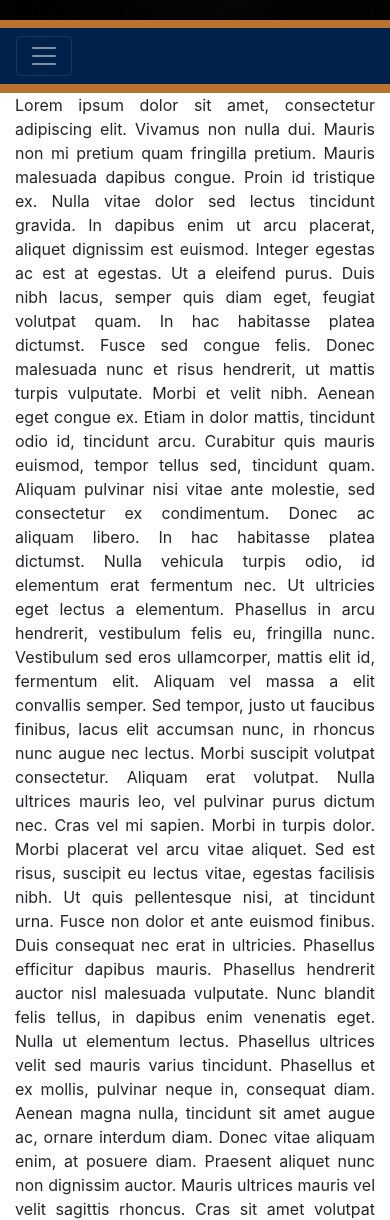
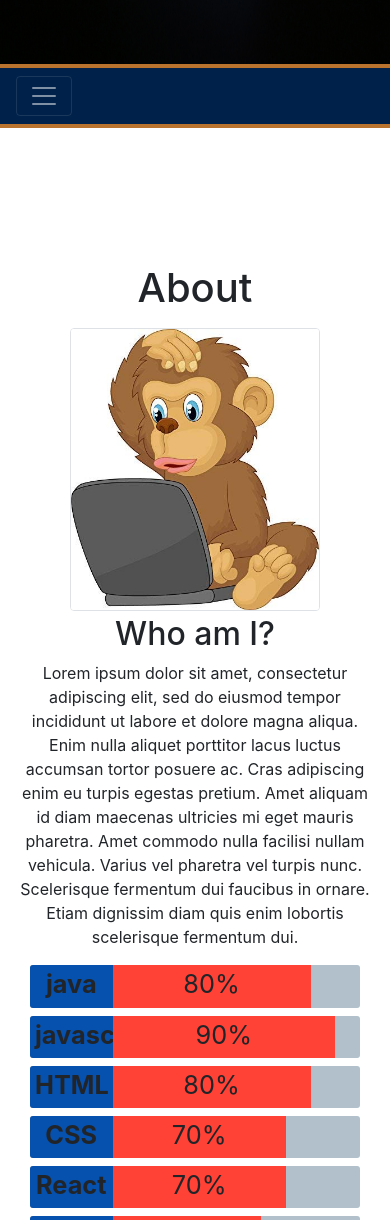
Before and after one commit to jorawarSinghNijjar/portfolioTemplate, a plain HTML site: page index.html in a window 390 px wide. Shown: the part 780-2000 px from the top of the page. Drawn offline with nearby package versions, Linux system fonts and the light colour scheme.

Commit message:
Added about part of the page and added animations

```diff
--- a/app.js
+++ b/app.js
@@ -1,3 +1,4 @@
+let animationDone = false;
 //animate find out button
 const findOut = document.querySelector("#find-out");
 
@@ -9,13 +10,82 @@ findOut.addEventListener("mouseleave",() => {
     findOut.classList.remove("animated","wobble");
 });
 
-//animate name
-const author = document.querySelector("#author");
 
-author.addEventListener("mouseenter",() => {
-    author.classList.add("animated","bounce");
+//sticky nav on scroll
+const html = document.querySelector('html');
+const nav = document.querySelector('#navbar');
+
+window.addEventListener('scroll', (e) => {
+    if((html.clientHeight - window.scrollY) < 0){
+        nav.classList.add('fixed-top');
+
+        if(!animationDone){
+            animateAbout();
+        }
+
+
+    }
+    else{
+        nav.classList.remove('fixed-top');
+    }
 });
 
-author.addEventListener("mouseleave",() => {
-    author.classList.remove("animated","bounce");
+
+
+
+//Skill scale
+
+const scaleWrapper = document.querySelector('.scale-wrapper');
+const skills = [
+    { name:'java', value: 80 },
+    { name: 'javascript', value:90},
+    { name: 'HTML', value: 80},
+    { name: 'CSS', value: 70},
+    { name: 'React', value: 70},
+    { name: 'Node.js', value: 60}
+];
+
+skills.forEach(skill => {
+    scaleWrapper.innerHTML += `
+        <div class="scale my-2">
+            <div class="skill-name">
+                ${skill.name}
+            </div>
+            <div class="percent-wrapper">
+                <div class="skill-percentage">
+                    ${skill.value}%
+                </div>
+            </div>
+        </div>
+    `;
+
 });
+
+
+const percent = document.getElementsByClassName('skill-percentage');
+const percentArr = Array.from(percent);
+const skillName = document.querySelector('.skill-name');
+
+
+
+//animate functions
+const aboutHeading = document.querySelector('#about-heading');
+const authorDetail = document.querySelector('#author-detail');
+
+
+const animateAbout = () => {
+    aboutHeading.classList.add('animated','bounceInLeft','slower');
+    scaleWrapper.classList.add('animated','bounceInRight','slower');
+    authorDetail.classList.add('animated','bounceInLeft','slower');
+
+    setTimeout(()=>{
+        percentArr.forEach(item =>{
+            let width = item.textContent.trim().slice(0,-1) + "%";
+            $(item).animate({
+                width: width
+            },'slow');
+        });
+    },2000);
+
+    animationDone = true;
+}
--- a/custom.css
+++ b/custom.css
@@ -1,3 +1,7 @@
+html{
+    scroll-behavior: smooth;
+}
+
 .bg-dark-blue{
     background-color: rgb(0, 33, 73);
 }
@@ -11,7 +15,7 @@
 }
 
 .partition{
-    height:1vh;
+    height:0.5vh;
     width:100%;
     background-color: #b9732f;
 }
@@ -20,20 +24,20 @@
     position: absolute;
     top:0;
     left:0;
-    height:800px;
-    width:100%;
+    height:100vh;
+    width:100vw;
     z-index:-1;
 }
 .main-content{
     position: absolute;
-    top:800px;
+    top:100vh;
     left:0;
     width:100%;
 }
 
 .centered-box{
     position: relative;
-    top:100px;
+    top:5vh;
     width:50%;
     height:max-content;
     padding:1%;
@@ -46,3 +50,49 @@
 a{
     text-decoration: none;
 }
+
+/* skill scale */
+
+.scale{
+    background-color: #B1C0CB;
+    height:5vh;
+    width:100%;
+    border-radius: 3px;
+    list-style: none;
+}
+
+.skill-name{
+    float: left;
+    height: 100%;
+    width:25%;
+    padding: 0 5px;
+    font-size: 3vh;
+    font-weight: bold;
+    text-align: center;
+    background-color: #0650AE;
+    border-bottom-left-radius: inherit;
+    border-top-left-radius: inherit;
+    /* display: none; */
+}
+
+.skill-percentage{
+    background-color: #FF4136;
+    width:0%;
+    height:100%;
+    font-size: 3vh;
+    text-align:center;
+    padding:0;
+}
+.percent-wrapper{
+    width:75%;
+    float:left;
+    height: 100%;
+}
+#about{
+    padding-top: 120px;
+}
+
+#author-image{
+    border-radius: 10px;
+    width: 250px;
+}
--- a/index.html
+++ b/index.html
@@ -18,14 +18,14 @@
     <title>Portfolio-Nav-Part</title>
   </head>
   <body>
-    <div class="img-container">
+    <div id="home" class="img-container">
         <img class="img-fluid front-background" src="images/modal-background-img.jpg" alt=""></img>
-        <div class="centered-box mx-auto">
+        <div class="centered-box mx-auto animated fadeInUp">
             <div class="row">
                 <h1 class="text-center text-grey">Welcome to <span id="author"><a href="#About" class="text-warning">Amardeep Singh's</a></span> Portfolio Website</h1>
             </div>
             <div class="row">
-                <a id="find-out" class="btn btn-lg btn-success mx-auto" href="#home">Find Out More <i class="fas fa-angle-double-down"></i></a>
+                <a id="find-out" class="btn btn-lg btn-success mx-auto" href="#about">Find Out More <i class="fas fa-angle-double-down"></i></a>
             </div>
 
 
@@ -34,6 +34,7 @@
     </div>
     <div class="main-content">
         <div class="partition"></div>
+        <div id="navbar">
     <nav class="navbar navbar-expand-lg navbar-dark bg-dark-blue">
       <div class="container">
         <button
@@ -48,7 +49,7 @@
         <div class="collapse navbar-collapse" id="navbarSupportedContent">
           <ul class="navbar-nav mr-auto">
             <li class="nav-item mx-4">
-              <a class="nav-link" href="#">HOME</a>
+              <a class="nav-link" href="#home">HOME</a>
             </li>
             <li class="nav-item mx-4">
               <a class="nav-link" href="#">PORTFOLIO</a>
@@ -56,7 +57,7 @@
             <li class="nav-item mx-4">
               <a class="nav-link" href="#">ABOUT</a>
             </li>
-            <li class="nav-itemmx-4">
+            <li class="nav-item mx-4">
               <a class="nav-link" href="#">CONTACT</a>
             </li>
           </ul>
@@ -64,17 +65,27 @@
       </div>
     </nav>
     <div class="partition"></div>
+  </div>
     <div class="container">
-        <div id="home" class="text-justify">
-            Lorem ipsum dolor sit amet, consectetur adipiscing elit. Vivamus non nulla dui. Mauris non mi pretium quam fringilla pretium. Mauris malesuada dapibus congue. Proin id tristique ex. Nulla vitae dolor sed lectus tincidunt gravida. In dapibus enim ut arcu placerat, aliquet dignissim est euismod. Integer egestas ac est at egestas. Ut a eleifend purus. Duis nibh lacus, semper quis diam eget, feugiat volutpat quam. In hac habitasse platea dictumst. Fusce sed congue felis. Donec malesuada nunc et risus hendrerit, ut mattis turpis vulputate. Morbi et velit nibh. Aenean eget congue ex. Etiam in dolor mattis, tincidunt odio id, tincidunt arcu. Curabitur quis mauris euismod, tempor tellus sed, tincidunt quam.
-
-    Aliquam pulvinar nisi vitae ante molestie, sed consectetur ex condimentum. Donec ac aliquam libero. In hac habitasse platea dictumst. Nulla vehicula turpis odio, id elementum erat fermentum nec. Ut ultricies eget lectus a elementum. Phasellus in arcu hendrerit, vestibulum felis eu, fringilla nunc. Vestibulum sed eros ullamcorper, mattis elit id, fermentum elit. Aliquam vel massa a elit convallis semper. Sed tempor, justo ut faucibus finibus, lacus elit accumsan nunc, in rhoncus nunc augue nec lectus. Morbi suscipit volutpat consectetur. Aliquam erat volutpat. Nulla ultrices mauris leo, vel pulvinar purus dictum nec.
-
-    Cras vel mi sapien. Morbi in turpis dolor. Morbi placerat vel arcu vitae aliquet. Sed est risus, suscipit eu lectus vitae, egestas facilisis nibh. Ut quis pellentesque nisi, at tincidunt urna. Fusce non dolor et ante euismod finibus. Duis consequat nec erat in ultricies. Phasellus efficitur dapibus mauris. Phasellus hendrerit auctor nisl malesuada vulputate. Nunc blandit felis tellus, in dapibus enim venenatis eget. Nulla ut elementum lectus. Phasellus ultrices velit sed mauris varius tincidunt.
-
-    Phasellus et ex mollis, pulvinar neque in, consequat diam. Aenean magna nulla, tincidunt sit amet augue ac, ornare interdum diam. Donec vitae aliquam enim, at posuere diam. Praesent aliquet nunc non dignissim auctor. Mauris ultrices mauris vel velit sagittis rhoncus. Cras sit amet volutpat lectus. In sed dapibus mauris, eget vehicula nibh. Nam ac ipsum quam. In hac habitasse platea dictumst. Integer sapien libero, auctor et mattis quis, blandit ac purus. Pellentesque vehicula tincidunt euismod. Praesent ex est, molestie commodo velit aliquam, cursus aliquet urna. Orci varius natoque penatibus et magnis dis parturient montes, nascetur ridiculus mus. Cras venenatis lorem eget lacus posuere, eget mollis nisl posuere. In dignissim pharetra nunc, accumsan bibendum enim volutpat eget. Pellentesque id pharetra velit.
-
-    Suspendisse ultricies eros ac consequat vulputate. Sed nunc enim, ullamcorper nec semper ac, hendrerit vel nisi. Etiam et turpis in erat hendrerit aliquet ac nec erat. Integer mollis sodales malesuada. Nulla ullamcorper arcu ligula, ut eleifend magna fringilla vitae. Nunc eu ultrices lorem. Nunc non pulvinar neque. Pellentesque quis facilisis velit, et tincidunt neque. Duis venenatis blandit orci, sed finibus neque imperdiet et. Maecenas eget neque sit amet nunc facilisis pulvinar sagittis elementum justo. Nam at odio congue, ultrices velit sit amet, pellentesque augue. Ut tristique purus sed metus auctor feugiat vitae at lectus. Ut ut dapibus lacus.
+        <div id="about">
+          <div class="row">
+            <div class="col-md-12">
+                <h1 class="text-center my-3" id="about-heading">About</h1>
+            </div>
+          </div>
+          <div class="row">
+            <div id="author-detail" class="col-md-6">
+              <img id="author-image" src="images/author-image.jpg" alt="author-image" class="border border dark rounded mx-auto d-block">
+              <h2 class="text-center my-1">Who am I?</h2>
+              <p class="text-center my-2">
+                Lorem ipsum dolor sit amet, consectetur adipiscing elit, sed do eiusmod tempor incididunt ut labore et dolore magna aliqua. Enim nulla aliquet porttitor lacus luctus accumsan tortor posuere ac. Cras adipiscing enim eu turpis egestas pretium. Amet aliquam id diam maecenas ultricies mi eget mauris pharetra. Amet commodo nulla facilisi nullam vehicula. Varius vel pharetra vel turpis nunc. Scelerisque fermentum dui faucibus in ornare. Etiam dignissim diam quis enim lobortis scelerisque fermentum dui.
+              </p>
+            </div>
+            <div class="col-md-6">
+              <div class="scale-wrapper container">
+              </div>
+            </div>
+          </div>
         </div>
     </div>
     </div>
@@ -99,6 +110,7 @@
       integrity="sha384-JZR6Spejh4U02d8jOt6vLEHfe/JQGiRRSQQxSfFWpi1MquVdAyjUar5+76PVCmYl"
       crossorigin="anonymous"
     ></script>
+      <script src="https://ajax.googleapis.com/ajax/libs/jquery/3.3.1/jquery.min.js"></script>
     <script src="app.js"></script>
   </body>
 </html>
```
Also changed, not shown: images/author-image.jpg (added), images/stripes.jpg (added), 1 other file.
